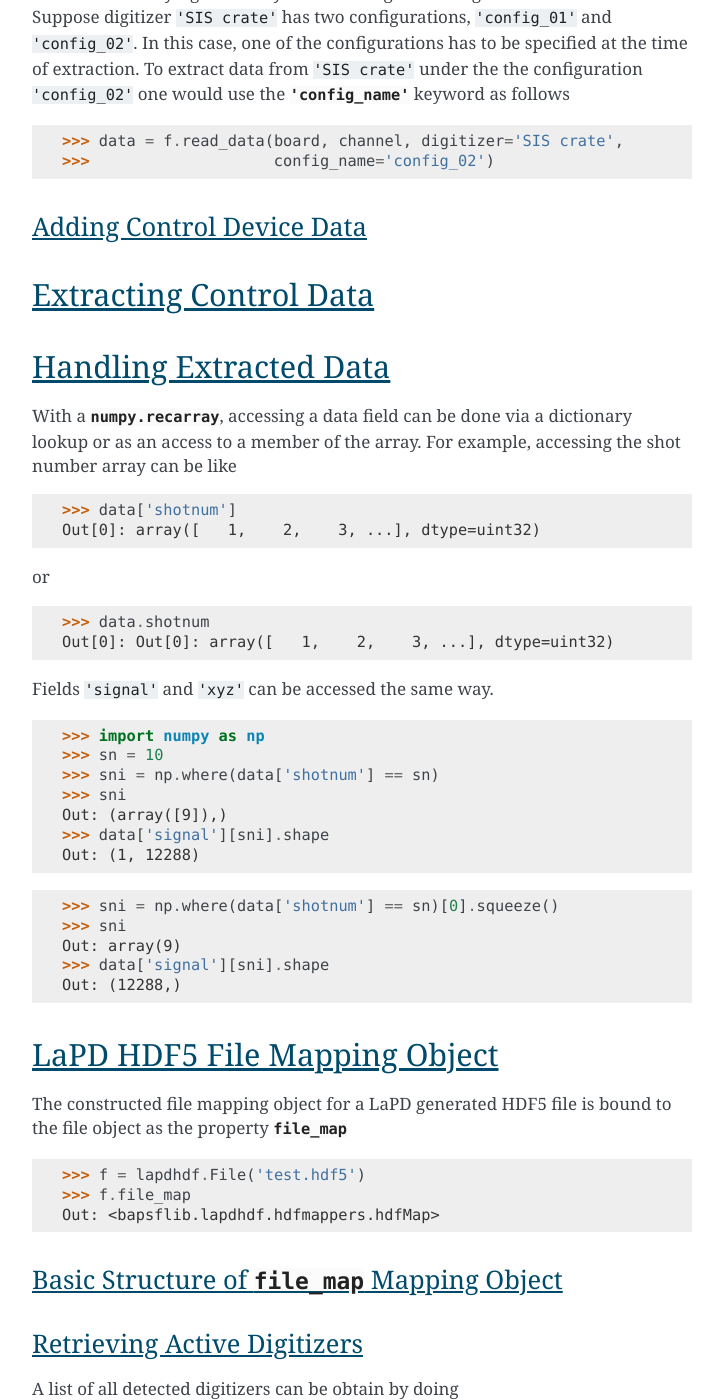
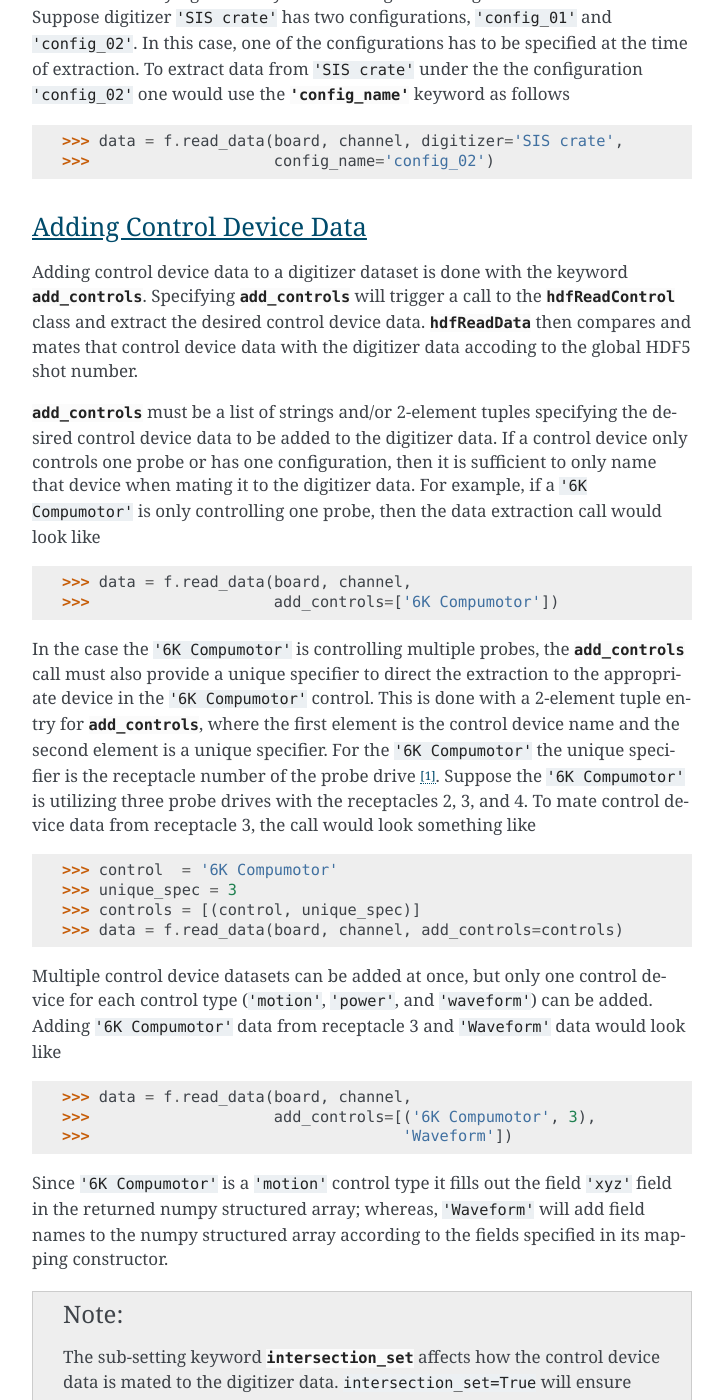
Before and after one commit to BaPSF/bapsflib, a Sphinx documentation site: the page built from docs/howtos/main.rst, in a window 1280 px wide and 1400 px high, scrolled down 4646 px. Shown: the whole window, without its empty margins (388-1111 px from the left). Built offline with Sphinx 7.4.7, drawn with Linux system fonts in a browser that asks for light colours; some of the changed text lies outside the part shown.

Commit message:
add sphinx documentation

```diff
--- a/docs/howtos/readdata.rst
+++ b/docs/howtos/readdata.rst
@@ -206,3 +206,67 @@ would use the :data:`'config_name'` keyword as follows
 
 Adding Control Device Data
 ^^^^^^^^^^^^^^^^^^^^^^^^^^
+
+Adding control device data to a digitizer dataset is done with the
+keyword :data:`add_controls`.  Specifying :data:`add_controls` will
+trigger a call to the
+:class:`~bapsflib.lapdhdf.hdfreadcontrol.hdfReadControl` class and
+extract the desired control device data.
+:class:`~bapsflib.lapdhdf.hdfreaddata.hdfReadData` then compares and
+mates that control device data with the digitizer data accoding to the
+global HDF5 shot number.
+
+:data:`add_controls` must be a list of strings and/or 2-element tuples
+specifying the desired control device data to be added to the digitizer
+data.  If a control device only controls one probe or has one
+configuration, then it is sufficient to only name that device when
+mating it to the digitizer data.  For example, if a
+:code:`'6K Compumotor'` is only controlling one probe, then the data
+extraction call would look like
+
+    >>> data = f.read_data(board, channel,
+    >>>                    add_controls=['6K Compumotor'])
+
+In the case the :code:`'6K Compumotor'` is controlling multiple probes,
+the :data:`add_controls` call must also provide a unique specifier to
+direct the extraction to the appropriate device in the
+:code:`'6K Compumotor'` control.  This is done with a 2-element tuple
+entry for :data:`add_controls`, where the first element is the control
+device name and the second element is a unique specifier.  For the
+:code:`'6K Compumotor'` the unique specifier is the receptacle number
+of the probe drive [1]_.  Suppose the :code:`'6K Compumotor'` is utilizing
+three probe drives with the receptacles 2, 3, and 4.  To mate control
+device data from receptacle 3, the call would look something like
+
+    >>> control  = '6K Compumotor'
+    >>> unique_spec = 3
+    >>> controls = [(control, unique_spec)]
+    >>> data = f.read_data(board, channel, add_controls=controls)
+
+Multiple control device datasets can be added at once, but only
+one control device for each control type (:code:`'motion'`,
+:code:`'power'`, and :code:`'waveform'`) can be added.  Adding
+:code:`'6K Compumotor'` data from receptacle 3 and :code:`'Waveform'`
+data would look like
+
+    >>> data = f.read_data(board, channel,
+    >>>                    add_controls=[('6K Compumotor', 3),
+    >>>                                  'Waveform'])
+
+Since :code:`'6K Compumotor'` is a :code:`'motion'` control type it
+fills out the field :code:`'xyz'` field in the returned numpy structured
+array; whereas, :code:`'Waveform'` will add field names to the numpy
+structured array according to the fields specified in its mapping
+constructor.
+
+.. note::
+
+    The sub-setting keyword :data:`intersection_set` affects how the
+    control device data is mated to the digitizer data.
+    :code:`intersection_set=True` will ensure that the returned data
+    only contains shot numbers that are in the digitizer dataset and all
+    of the control device datasets.  :code:`intersection_set=False` will
+    fill non-intersecting data entries with a :attr:`numpy.nan` value.
+
+.. [1] Each control device has its own unique specifier type. For
+    example, :code:`'Waveform'` uses a string naming its IP address.
```
